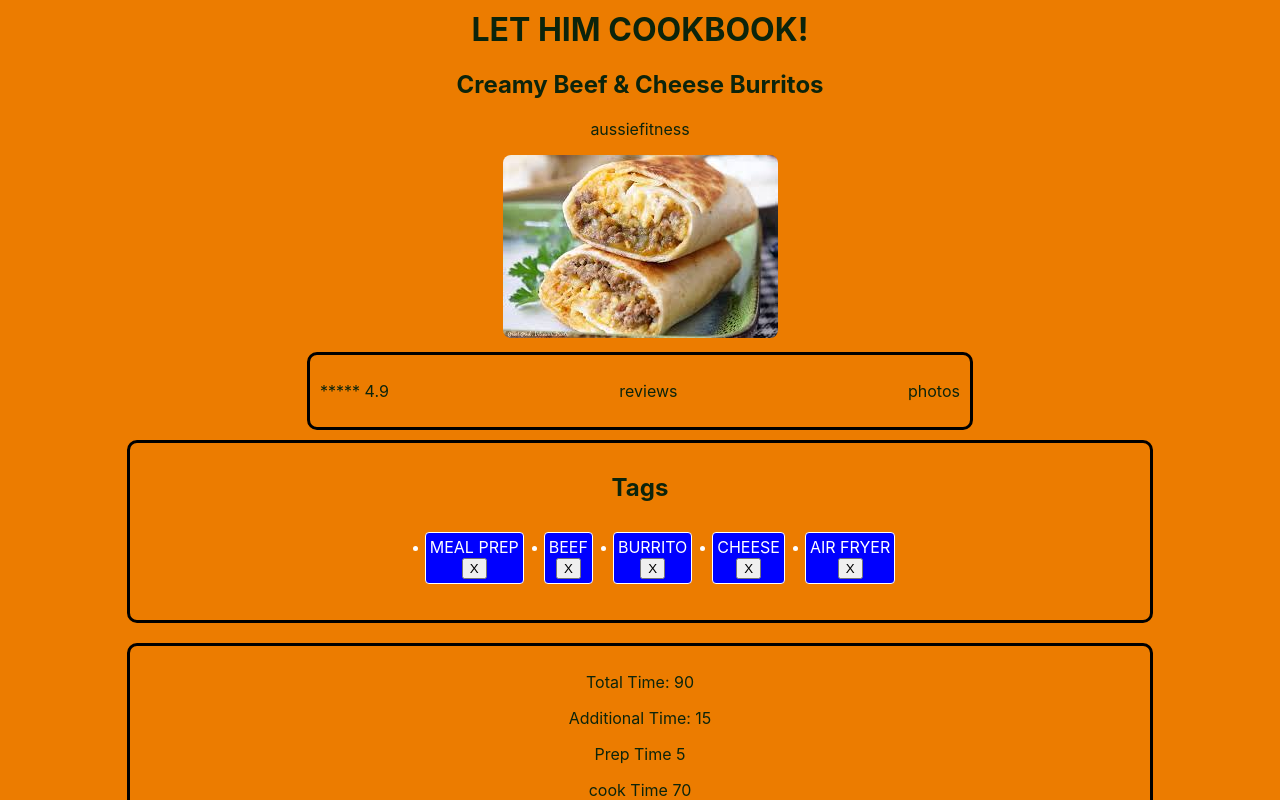
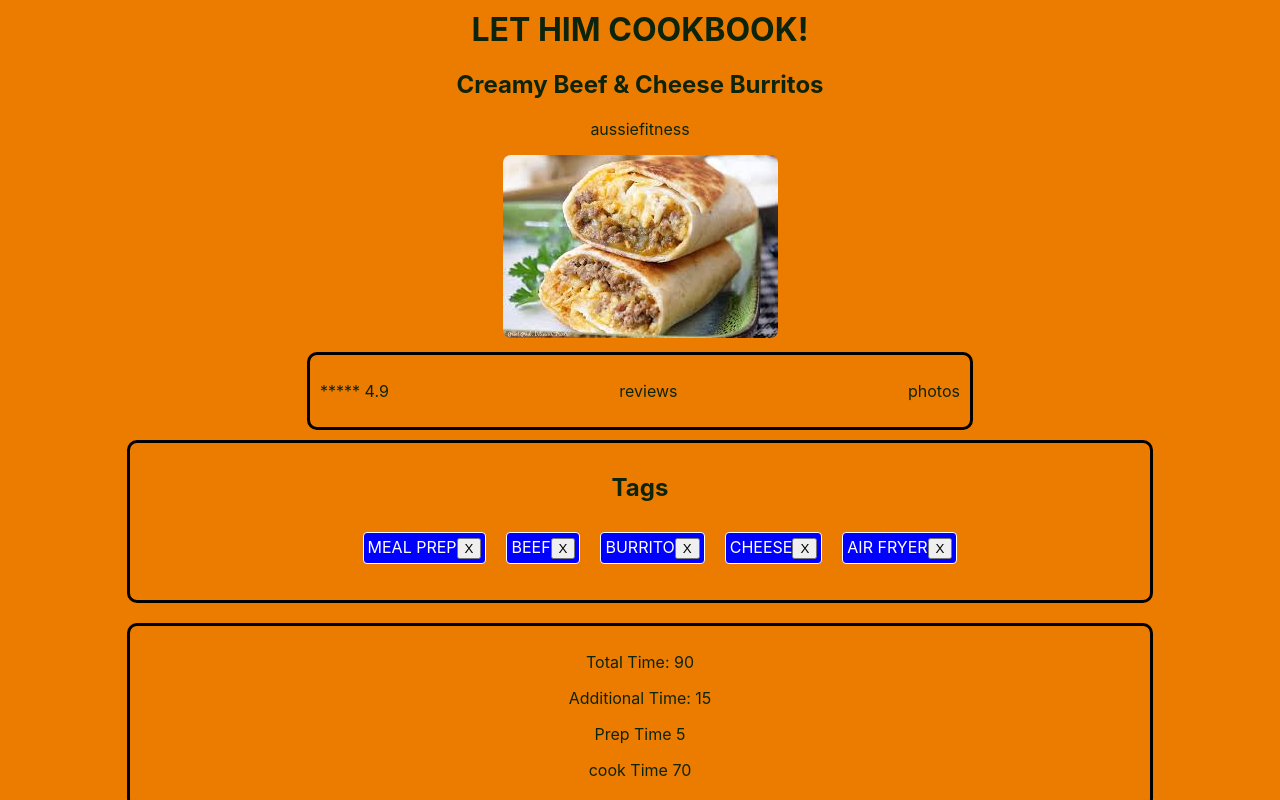
Before and after one commit to AlexDoss42/cookbook, a React (Create React App) app: page / in a window 1280 px wide. Shown: the top 800 px of the page. Built offline with nearby package versions, Linux system fonts and the light colour scheme.

Commit message:
restructures tags so the button doesnt look terrible

```diff
--- a/src/Components/Tag.jsx
+++ b/src/Components/Tag.jsx
@@ -3,9 +3,10 @@ import './Tag.css'
 
 export const Tag = ({data}) => {
   return (
-    <div className='tag'>
-    <li>{data}</li>
-    <button>X</button>
-    </div>
+    <li className='tag'>
+        {data}
+        <button className='tag-delete-btn'>X</button>
+    </li>
+
   )
 }
```
